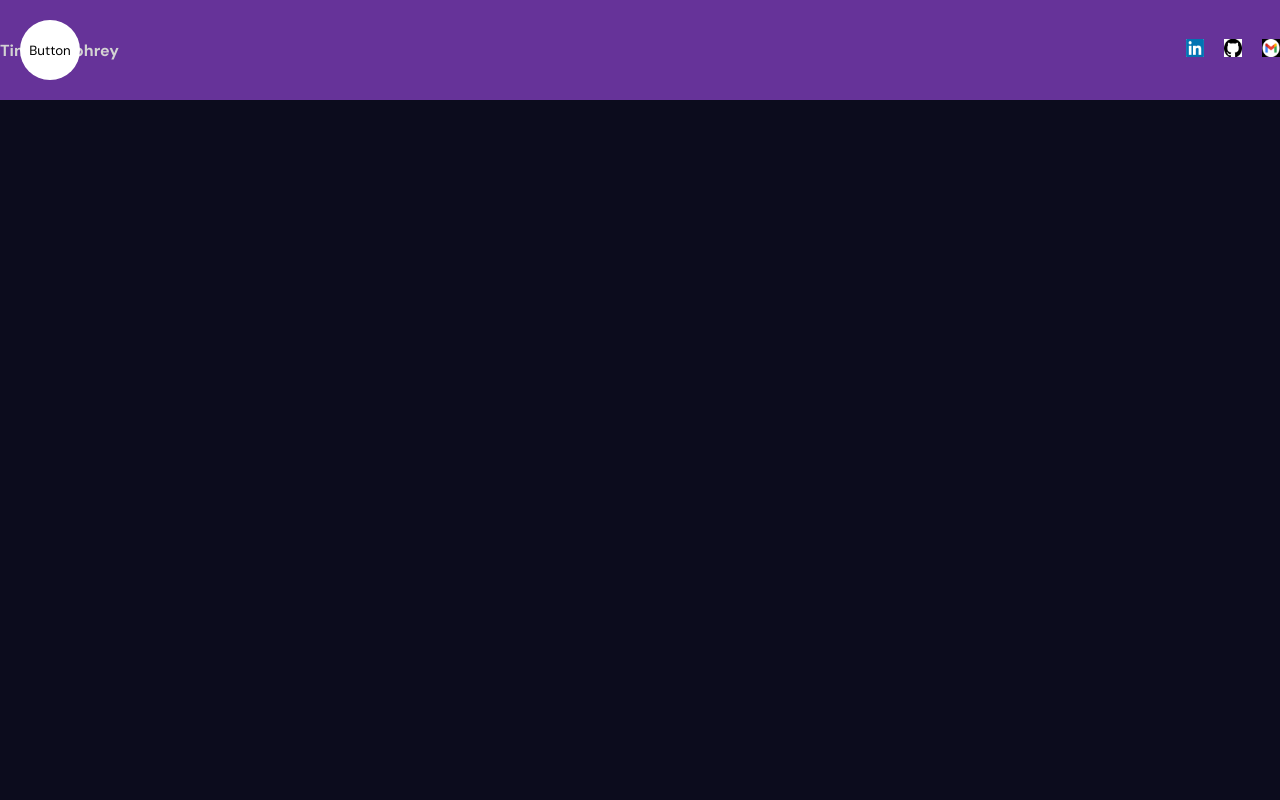
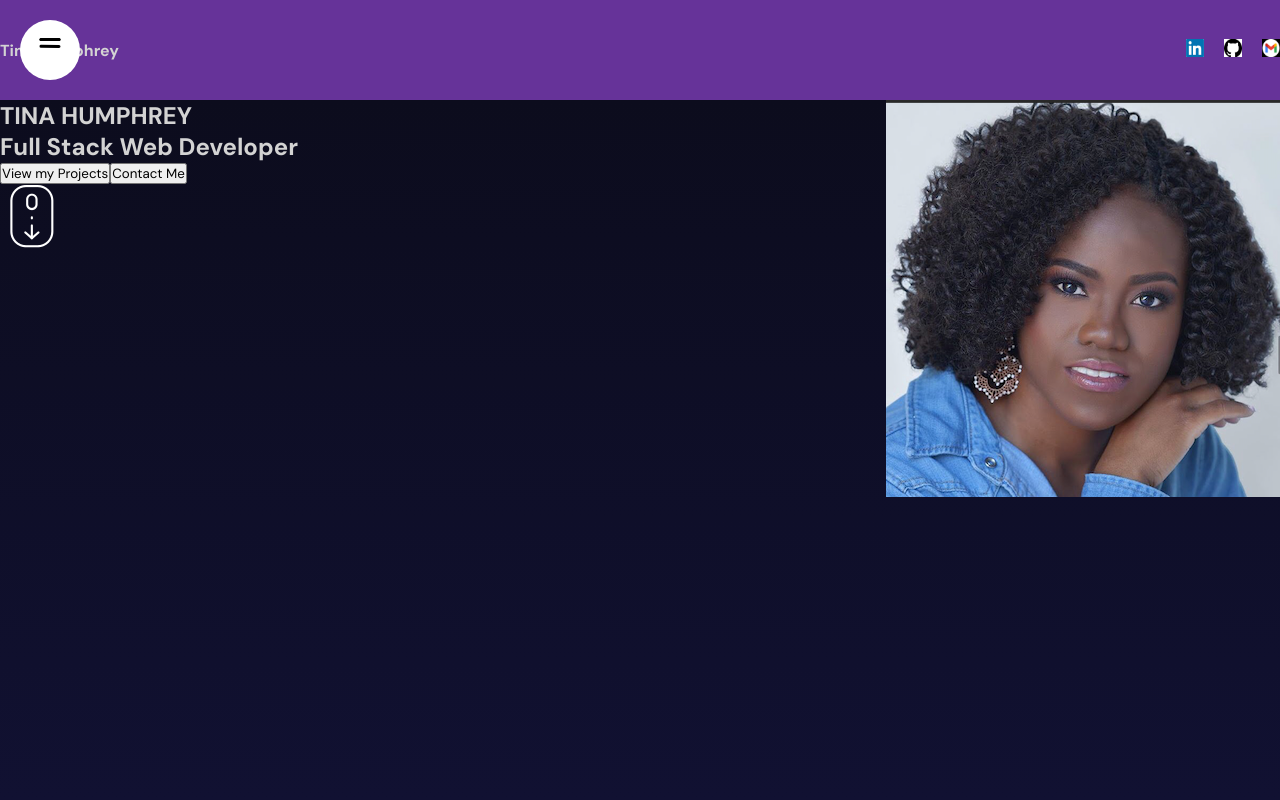
Before and after one commit to humphreyt12/Tinas-REACT-Portfolio, a React (Vite) app: page / in a window 1280 px wide. Shown: the top 800 px of the page. Built offline with nearby package versions, Linux system fonts and the light colour scheme.

Commit message:
commit changes to sidebar, togglebutton, app.jsx for animation and added hero folder to add hero image to hero.jsx and style the file with hero.scss

```diff
--- a/src/App.jsx
+++ b/src/App.jsx
@@ -1,16 +1,19 @@
 // Bringing in the required import app.scss
 import "./app.scss";
 import Navbar from "./components/navbar/Navbar";
+import Hero from "./components/hero/Hero";
 
 const App = () => {
     return <div>
-        <section>
+        <section id="Homepage">
             <Navbar/>
+            <Hero/>
         </section>
-        <section>Portfolio</section>
-        <section>Resume</section>
-        <section>Skills</section>
-        <section>Contact</section>
+        <section id="Skills">Skills</section>
+        <section id="Projects">Projects</section>
+        <section id="Resume">Resume</section>
+        <section id="Contact">Contact</section>
+        <section id="About">About</section>
     </div>;
   };
 
--- /dev/null
+++ b/src/components/hero/Hero.jsx
@@ -0,0 +1,27 @@
+//Animated Hero Section Design
+
+//Importing Hero from the hero folder
+import "./hero.scss";
+
+const Hero = () => {
+    return (
+        <div className="hero">
+            <div className="wrapper">
+                <div className=".textContainer">
+                    <h2>TINA HUMPHREY</h2>
+                    <h1>Full Stack Web Developer</h1>
+                    <div className="buttons">
+                        <button>View my Projects</button>
+                        <button>Contact Me</button>
+                    </div>
+                <img src ="/scroll.png" alt="Scroll Icon" />
+                </div>
+            </div>
+            <div className="imageContainer">
+                <img src="/hero.png" alt="Hero Picture" />
+            </div>
+        </div>
+    );
+};
+
+export default Hero;
--- /dev/null
+++ b/src/components/hero/hero.scss
@@ -0,0 +1,55 @@
+.hero {
+    height: calc(100vh - 100px);
+    overflow: hidden;
+    background: linear-gradient(180deg, #0c0c1d, #111132);
+    position: relative;
+
+    .wrapper {
+    max-width: 1366px;
+    height: 100%;
+    margin: auto;
+
+    .textContainer{
+        width: 50%;
+        height: 100%;
+        display: flex;
+        flex-direction: column;
+        justify-content: center;
+        gap: 40px;
+
+        h2{
+            font-size: 30px;
+            color: rebeccapurple;
+            letter-spacing: 10px;
+        }
+
+        h1{
+            font-size: 88px;
+        }
+
+        .buttons{
+            button{
+                padding: 20px;
+                border: 1px solid white;
+                border-radius: 10px;
+                background-color: transparent;
+                color: white;
+                margin-right: 20px;
+                cursor: pointer;
+            }
+        }
+
+
+        img{
+            width: 50px;
+        }
+    }
+}
+
+    .imageContainer {
+        height: 100%;
+        position: absolute;
+        top: 0;
+        right: 0;
+    }
+}
--- a/src/components/sidebar/Sidebar.jsx
+++ b/src/components/sidebar/Sidebar.jsx
@@ -1,11 +1,11 @@
+//Importing useState, motion, Links, ./sidebar.scss, and ToggleButton
 import { useState } from "react";
 import {motion} from "framer-motion";
 import Links from "./links/Links";
 import "./sidebar.scss";
 import ToggleButton from "./toggleButton/ToggleButton";
 
-const Sidebar = () => {
-    const [open, setOpen] = useState(false)
+//Defining variants
 const variants = {
     open: {
         clipPath: "circle(1200px at 50px 50px)",
@@ -24,6 +24,10 @@ const Sidebar = () => {
         },
     }
 };
+
+const Sidebar = () => {
+    const [open, setOpen] = useState(false)
+
     return (
     <motion.div className="sidebar" animate={open ? "open" : "closed"}>
         <motion.div className="bg" variants={variants}>
--- a/src/components/sidebar/links/Links.jsx
+++ b/src/components/sidebar/links/Links.jsx
@@ -1,15 +1,48 @@
+// Sidebar Menu Link Animations
+import {motion} from "framer-motion"; //motion allows the animation
+
+//Defining variants
+const variants = {
+   open: {
+    transition: {
+        staggerChildren: 0.1,
+    },
+   },
+   closed: {
+    transition: {
+        staggerChildren: 0.05,
+        staggerDirection: -1,
+    },
+   },
+};
+
+//Defining variants
+const itemVariants = {
+    open: {
+     y: 0,
+     opacity: 1,
+    },
+    closed: {
+     y: 50,
+     opacity: 0,
+    },
+ };
+
+//Defining the Links as items
 const Links = () => {
 
-    const items = [
-        "Homepage",
-        "Projects",
-        "Skills",
-        "Resume",
-        "Contact",
-    ]
+    const items = ["Homepage", "Skills", "Projects", "Resume", "Contact", "About"];
+
+ //Returning the links, as user clicks on the links in the sidebar, the page scrolls down to that specific link
     return (
-        <div className="links">Links</div>
-    )
-}
+        <motion.div className="links" variants={variants}>
+            {items.map((item) => (
+            <motion.a href={`#${item}`} key={item} variants={itemVariants} whileHover={{scale:1.1}} whileTap={{scale:0.95}}>
+                {item}
+            </motion.a>
+        ))}
+        </motion.div>
+    );
+};
 
 export default Links;
--- a/src/components/sidebar/toggleButton/ToggleButton.jsx
+++ b/src/components/sidebar/toggleButton/ToggleButton.jsx
@@ -1,5 +1,29 @@
-const ToggleButton = ({setOpen}) => {
-    return <button onClick={() => setOpen((prev) => !prev)}>Button</button>
+// Hamburger Menu Button SVG Animation
+
+//Importing motion
+import { motion } from "framer-motion";
+
+//Defining the Toggle Button
+const ToggleButton = ({ setOpen }) => {
+    return (
+       <button onClick={() => setOpen((prev) => !prev)}>
+            <svg width="23" height="23" viewBox="0 0 23 23">
+                <motion.path strokeWidth="3" stroke="black" strokeLinecap="round" variants={{
+                    closed: {d:"M 2 2.5 L 20 2.5"},
+                    open: {d:"M 3 16.5 L 17 2.5"},
+                }}/>
+                <motion.path strokeWidth="3" stroke="black" strokeLinecap="round" d="M 2 9.243 L 20 9.423"
+                variants={{
+                    closed: {opacity:1},
+                    open: {opacity: 0},
+                 }}/>
+                <motion.path strokeWidth="3" stroke="black" strokeLinecap="round" variants={{
+                    closed: {d:"M 2 2.5 L 20 2.5"},
+                    open: {d:"M 3 16.5 L 17 2.5"},
+                 }}/>
+            </svg>
+        </button>
+    );
 };
-
-export default ToggleButton
+//Calling the ToggleButton
+export default ToggleButton;
```
Also changed, not shown: public/hero.png. Lines whose indentation alone changed are shown as unchanged.
